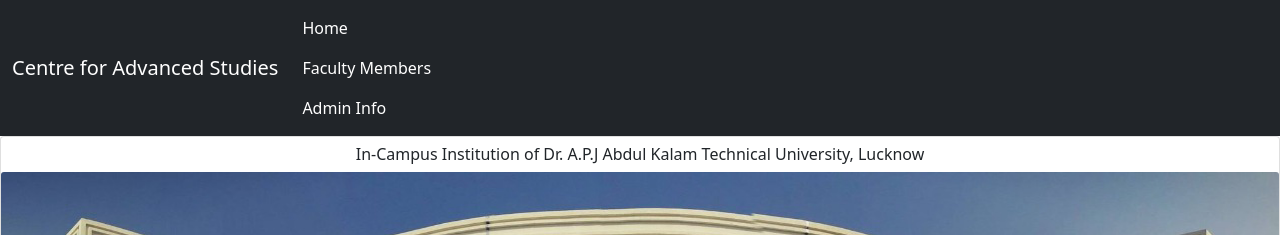
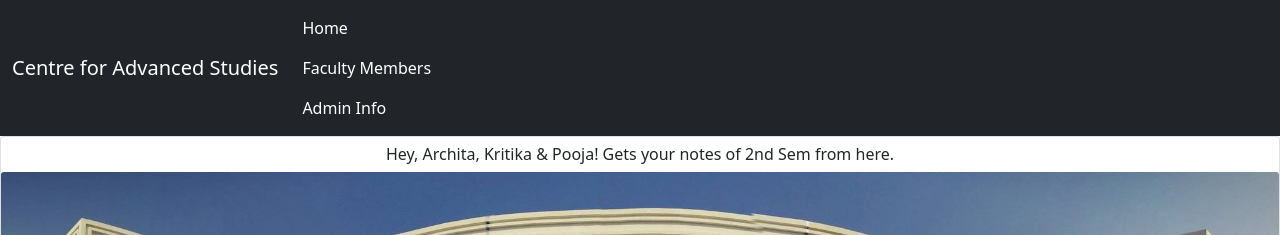
Before and after one commit to aviralchaurasia09/caswebpage, a plain HTML site: page index.html in a window 1280 px wide. Shown: the top 235 px of the page. Drawn offline with nearby package versions, Linux system fonts and the light colour scheme.

Commit message:
Update index.html

```diff
--- a/index.html
+++ b/index.html
@@ -32,7 +32,7 @@
 
     <div class="card h-100">
       <h6 class="text-center"></h6>
-      <h6 class="text-center">  In-Campus Institution of Dr. A.P.J Abdul Kalam Technical University, Lucknow</h6>
+      <h6 class="text-center">  Hey, Archita, Kritika & Pooja! Gets your notes of 2nd Sem from here.</h6>
 
       <img src="images/cas.png"
         class="card-img-top" alt="..." />
```
